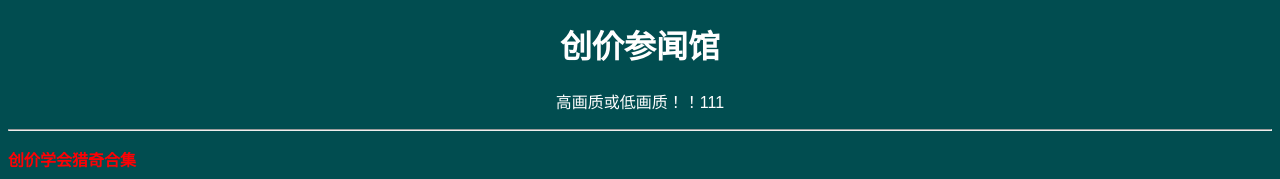
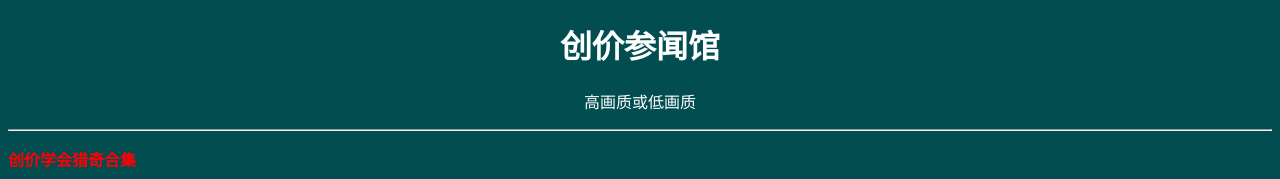
Before and after one commit to cbu3/cbu3.github.io, a plain HTML site: page index.html in a window 1280 px wide. Shown: the top 179 px of the page. Drawn offline with Linux system fonts and the light colour scheme.

Commit message:
Update index.html

```diff
--- a/index.html
+++ b/index.html
@@ -17,7 +17,7 @@
 
 <body bgcolor="#014D50" text="#FFFFFF" link="#B7CEFF">
 <h1 style="text-align: center">创价参闻馆</h1>
-<p style="text-align: center">高画质或低画质！！111</p>
+<p style="text-align: center">高画质或低画质</p>
 <hr />
 <p style="text-align: left; color: #FF0004;"><strong>创价学会猎奇合集</strong></p>
 <blockquote>
```
